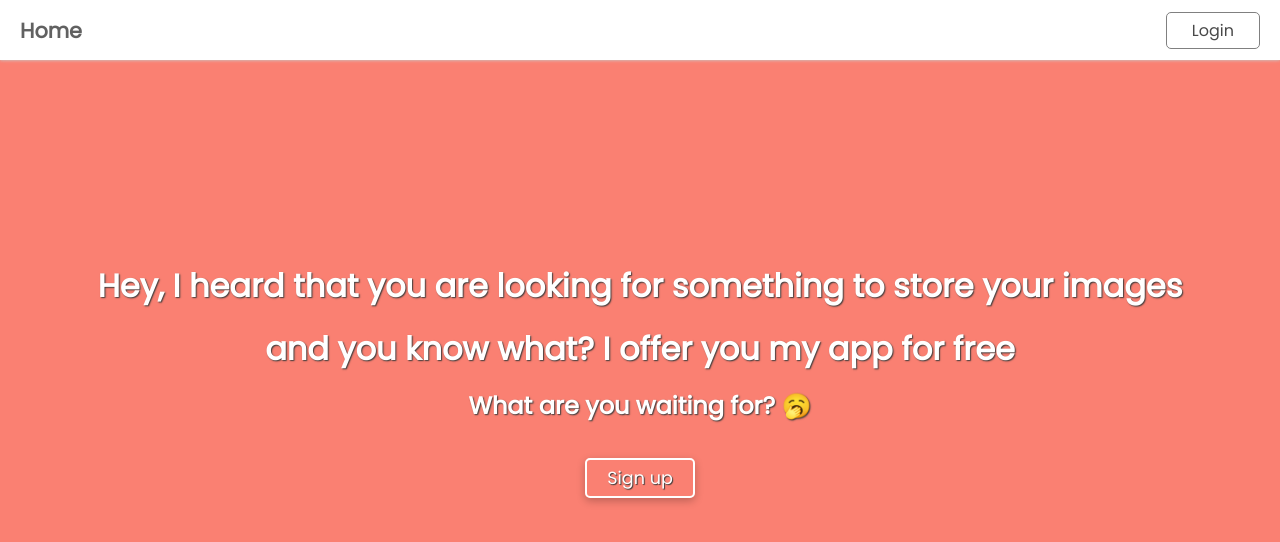
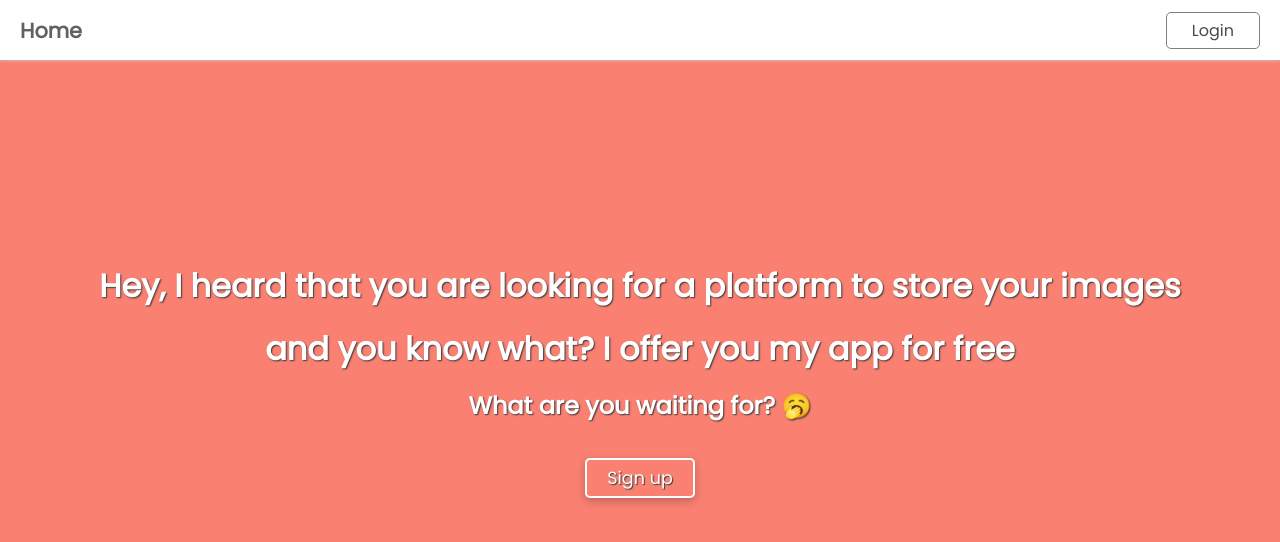
Before and after one commit to GeekoIsaGeek/Image-Gallery, a React (Create React App) app: page / in a window 1280 px wide. Shown: the top 542 px of the page. Built offline with nearby package versions, Linux system fonts and the light colour scheme; no server answers.

Commit message:
change main.jsx

```diff
--- a/src/pages/Main/Main.jsx
+++ b/src/pages/Main/Main.jsx
@@ -39,7 +39,7 @@ const Main = () => {
 	} else
 		return (
 			<div className={styles.Wrapper}>
-				<h1>Hey, I heard that you are looking for something to store your images</h1>
+				<h1>Hey, I heard that you are looking for a platform to store your images</h1>
 				<h1>
 					and you know what? <span> I offer you my app for free</span>{' '}
 				</h1>
```
